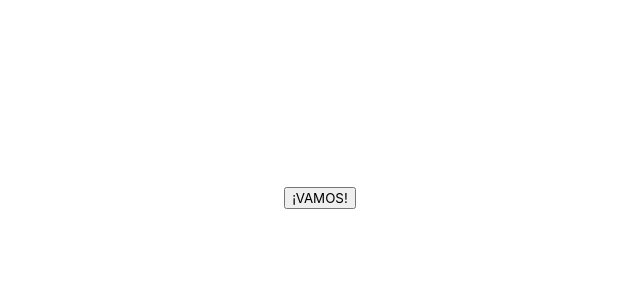
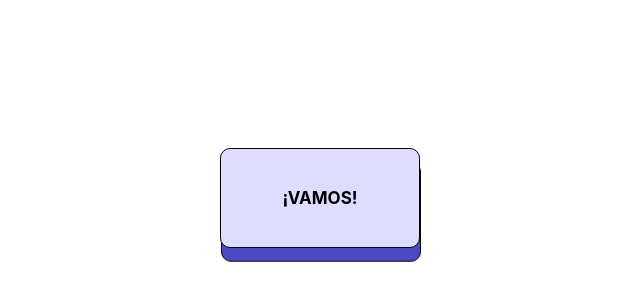
Before and after one commit to adiezdev/reply-true, a React (Create React App) app: page / in a window 1280 px wide. Shown: the part 54-354 px from the top of the page, without its empty margins (320-960 px from the left). Built offline with nearby package versions, Linux system fonts and the light colour scheme.

Commit message:
styles button

```diff
--- a/src/components/StartScreen.js
+++ b/src/components/StartScreen.js
@@ -5,11 +5,13 @@ export const StartScreen = () => {
 
     return (
         <div>
-            <Link to="/questions">
-                <button>
+
+                <button
+                    className="start_button"
+                >
                     ¡VAMOS!
                 </button>
-            </Link>
+
         </div>
     )
 }
--- a/src/styles/components/_buttons.scss
+++ b/src/styles/components/_buttons.scss
@@ -22,3 +22,42 @@
         background-color: $false-red;
     }
 }
+.start_button{
+    font: bold 17px/20px $font-base;
+
+    position: relative;
+    cursor: pointer;
+
+    width: 200px;
+    height: 100px;
+
+    background-color: rgb(222, 220, 255);
+
+    border: 1px solid black;
+    border-radius: 10px;
+}
+.start_button::before{
+    position: absolute;
+    content: "";
+    width: 100%;
+    height: 100%;
+    top: 0;
+    left: 0;
+    right: 0;
+    bottom: 0;
+    background-color: rgb(76, 74, 194);
+
+    border: 1px solid black;
+    border-radius: 10px;
+    transform: translate3d(0, 0.75em, -1em);
+    z-index: -1;
+}
+.start_button:active{
+    transform: translate(0em ,0.75em);
+
+}
+.start_button:active::before{
+    background-color: rgb(222, 220, 255);
+
+    transform: translate3d(0, 0, -1em);
+}
```
